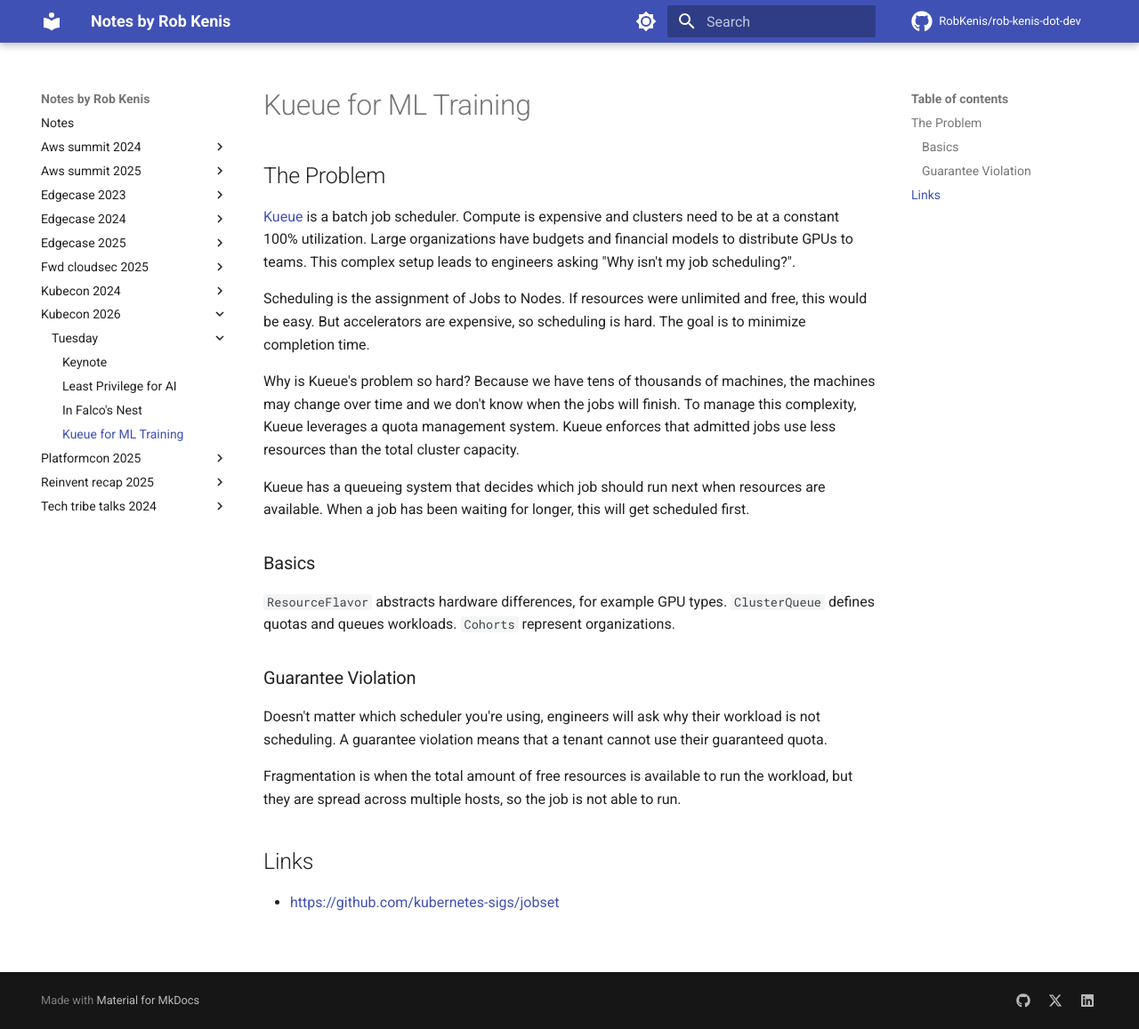
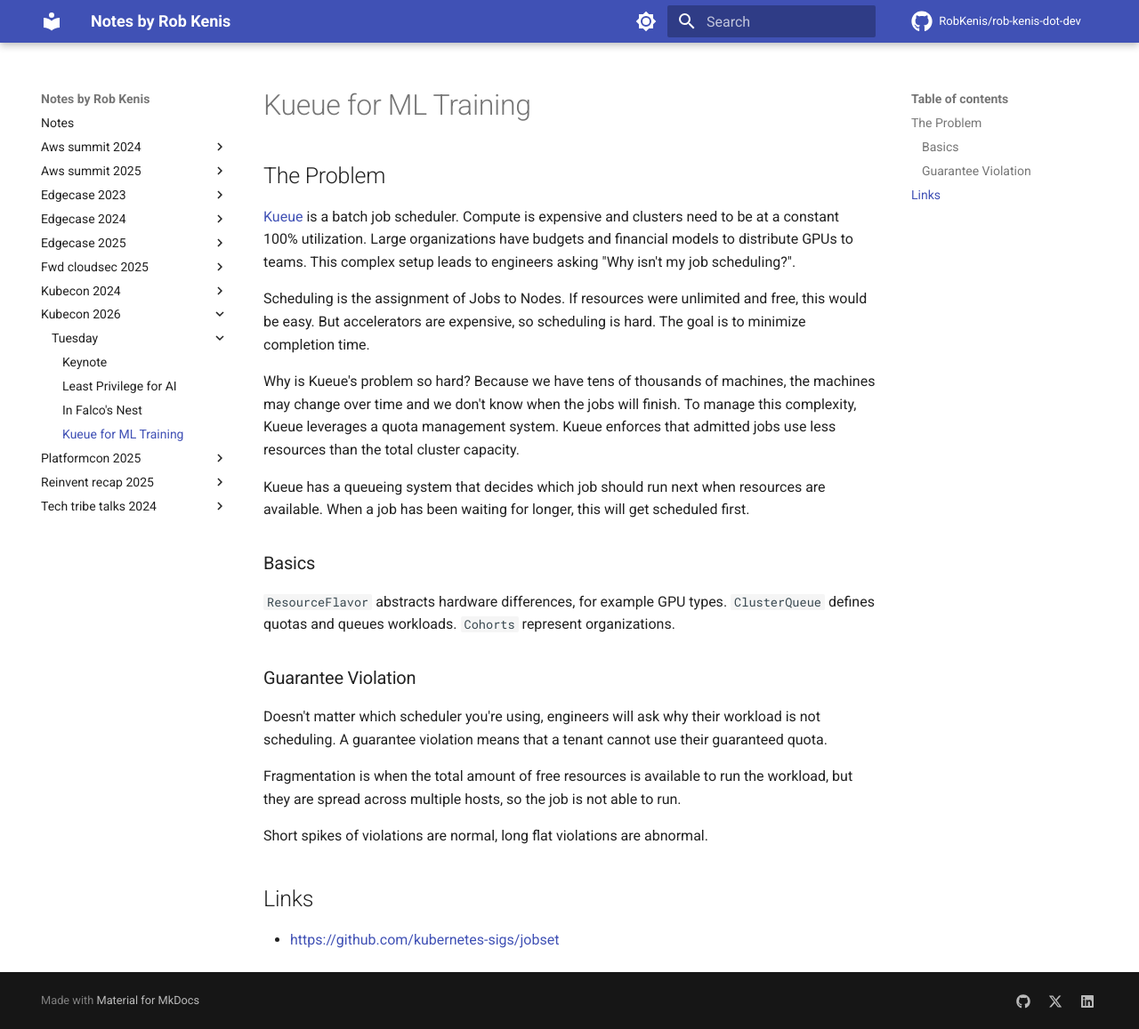
Before and after one commit to RobKenis/rob-kenis-dot-dev, an MkDocs documentation site: the page built from docs/kubecon-2026/tuesday/4-kueue.md, in a window 1280 px wide and 1157 px high. Shown: the whole window at 89% size. Built offline with MkDocs 1.6.1 and Material for MkDocs 9.7.7, drawn with Linux system fonts in a browser that asks for light colours; comment, search, counter and statistics services are not loaded.

Commit message:
Add one more note on kueue

```diff
--- a/docs/kubecon-2026/tuesday/4-kueue.md
+++ b/docs/kubecon-2026/tuesday/4-kueue.md
@@ -29,6 +29,8 @@
 Fragmentation is when the total amount of free resources is available to run the workload, but they are
 spread across multiple hosts, so the job is not able to run.
 
+Short spikes of violations are normal, long flat violations are abnormal.
+
 ## Links
 
 - <https://github.com/kubernetes-sigs/jobset>
```
